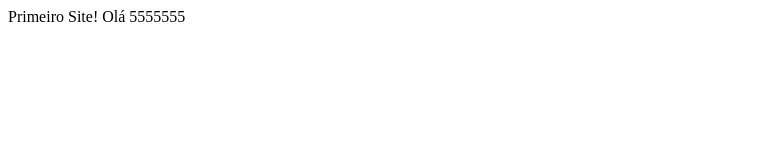
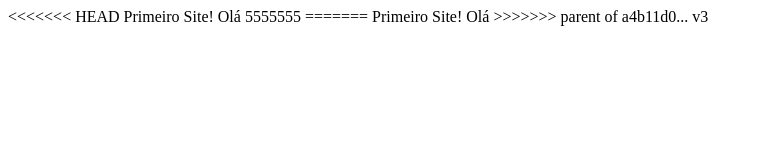
Before and after one commit to eduardonuneslino/ExperienciaCriativaBCC, a plain HTML site: page index.html in a window 1280 px wide. Shown: the whole page, without its empty margins (0-763 px from the left). Drawn offline with Linux system fonts and the light colour scheme.

```diff
--- a/index.html
+++ b/index.html
@@ -3,7 +3,11 @@
 	</head>
 	<body>
 
+<<<<<<< HEAD
 		Primeiro Site! Olá 5555555
+=======
+		Primeiro Site! Olá
+>>>>>>> parent of a4b11d0... v3
 
 	</body>
 </html>
```
